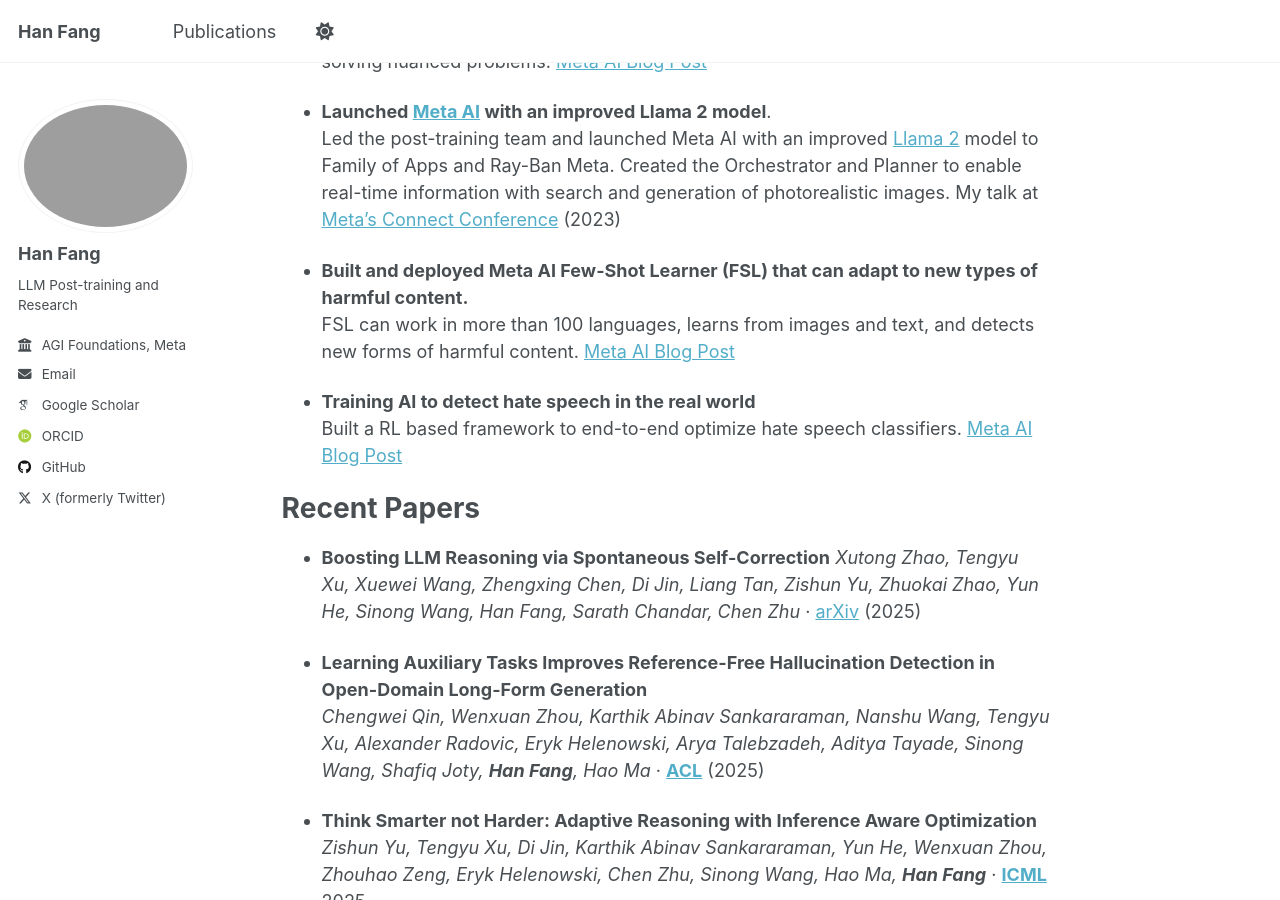
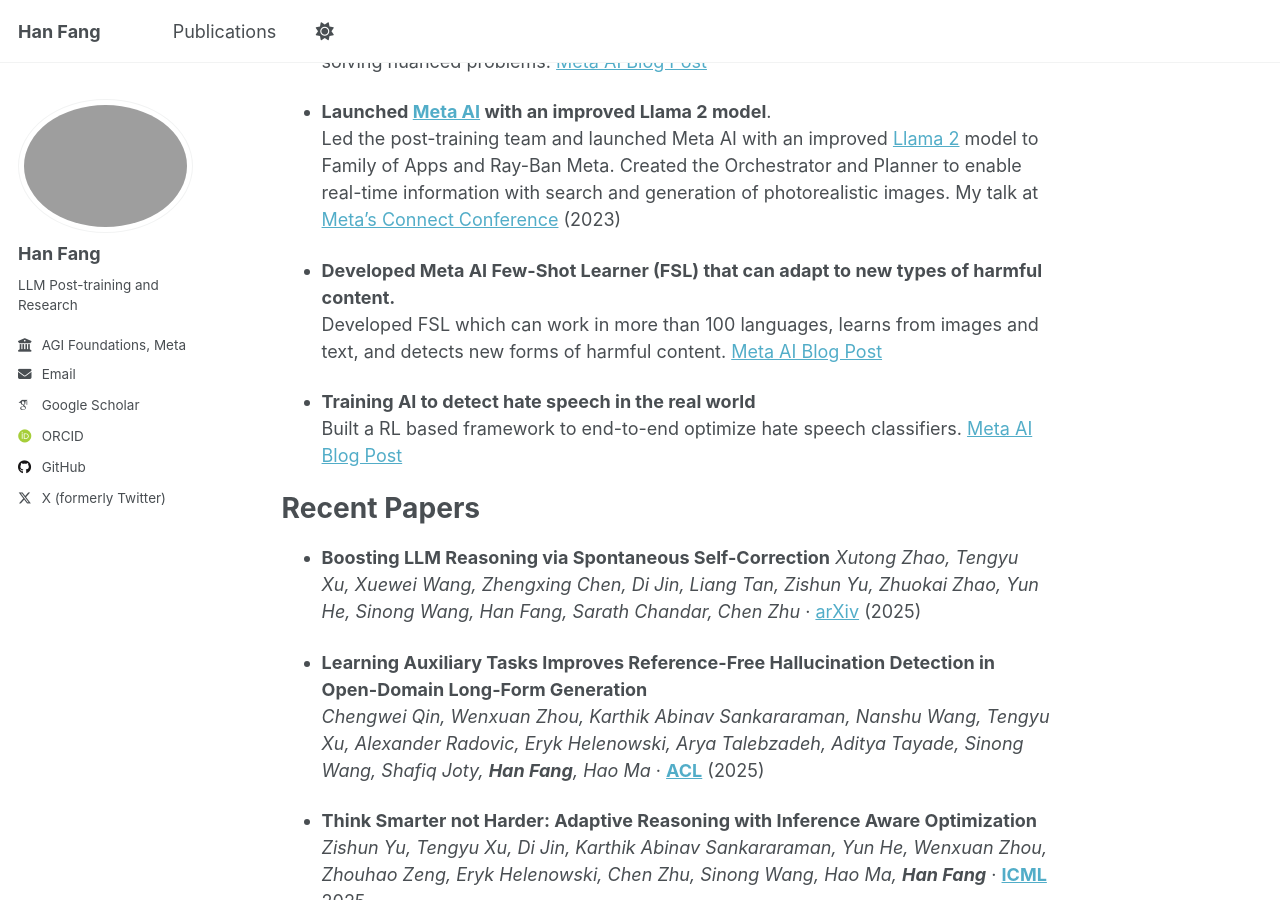
Before and after one commit to hanfang/hanfang.github.io, a Jekyll site: the page built from _pages/about.md, in a window 1280 px wide and 900 px high, scrolled down 694 px. Built offline with Jekyll 4.4.1, drawn with Linux system fonts in a browser that asks for light colours; some web fonts are replaced; a script that is not in the unit is left out.

Commit message:
Update about.md

```diff
--- a/_pages/about.md
+++ b/_pages/about.md
@@ -30,8 +30,8 @@
 * **Launched [Meta AI](https://www.meta.ai/) with an improved Llama 2 model**.
   Led the post-training team and launched Meta AI with an improved [Llama 2](https://about.fb.com/news/2023/09/introducing-ai-powered-assistants-characters-and-creative-tools/) model to Family of Apps and Ray-Ban Meta. Created the Orchestrator and Planner to enable real-time information with search and generation of photorealistic images. My talk at [Meta's Connect Conference](https://developers.facebook.com/videos/2023/building-metas-next-generation-ai-product-experiences-with-llama/) (2023)
 
-* **Built and deployed Meta AI Few-Shot Learner (FSL) that can adapt to new types of harmful content.**
-  FSL can work in more than 100 languages, learns from images and text, and detects new forms of harmful content. [Meta AI Blog Post](https://ai.meta.com/blog/harmful-content-can-evolve-quickly-our-new-ai-system-adapts-to-tackle-it/)
+* **Developed Meta AI Few-Shot Learner (FSL) that can adapt to new types of harmful content.**
+  Developed FSL which can work in more than 100 languages, learns from images and text, and detects new forms of harmful content. [Meta AI Blog Post](https://ai.meta.com/blog/harmful-content-can-evolve-quickly-our-new-ai-system-adapts-to-tackle-it/)
 
 * **Training AI to detect hate speech in the real world**
   Built a RL based framework to end-to-end optimize hate speech classifiers. [Meta AI Blog Post](https://ai.meta.com/blog/training-ai-to-detect-hate-speech-in-the-real-world/)
```
